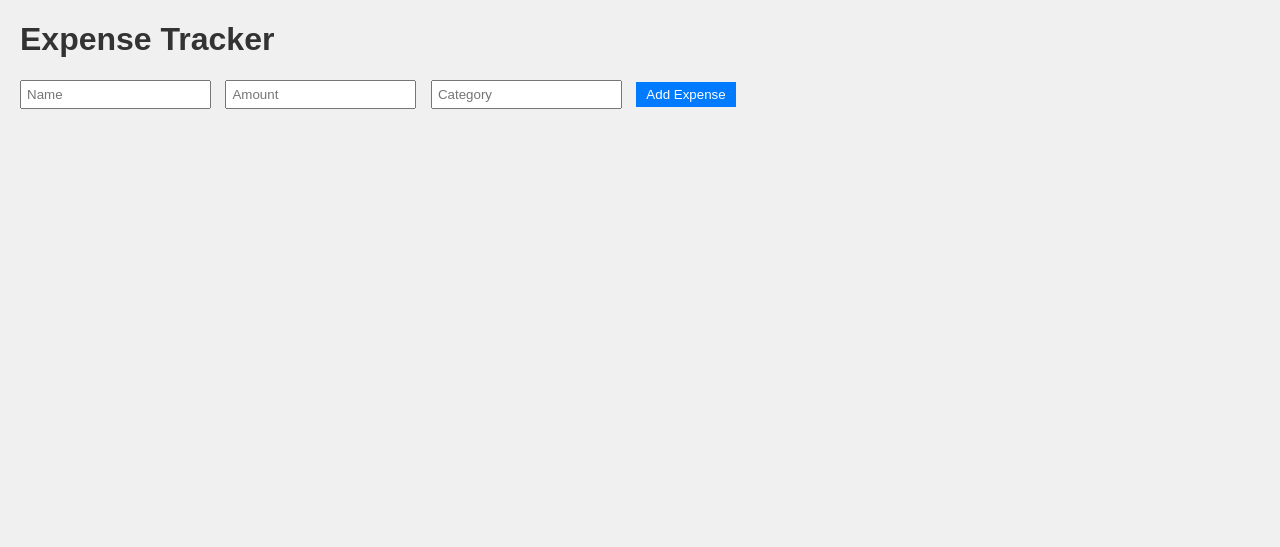
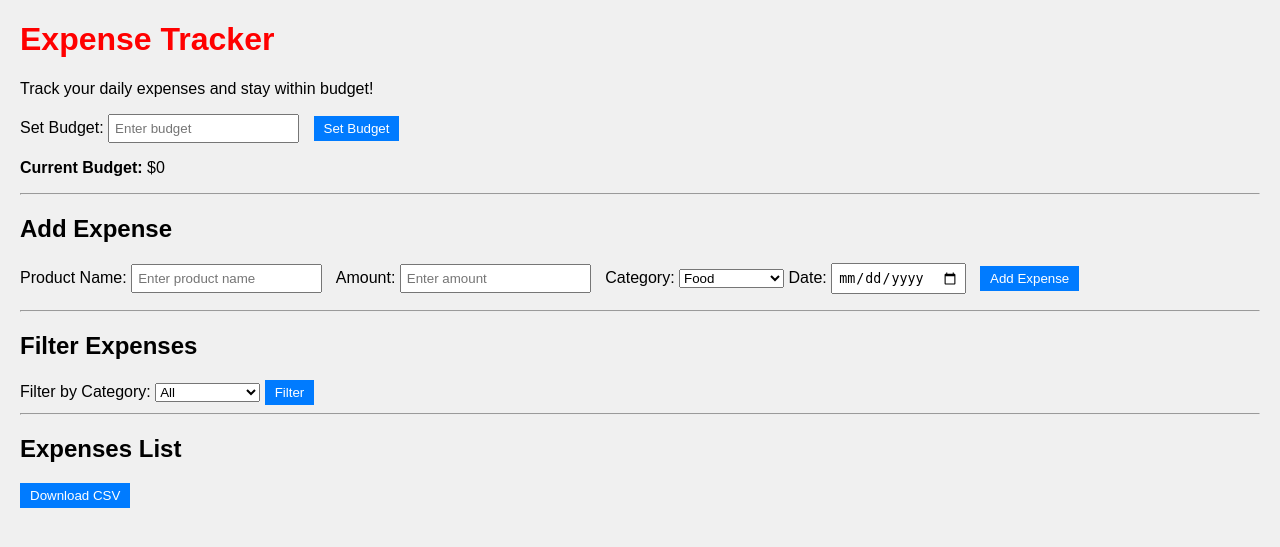
Before and after one commit to Bharathraj2107/Technoculture-Research-python-internship, a Django app: page / in a window 1280 px wide. Shown: the top 547 px of the page. Run offline with Django 5.2, Linux system fonts and the light colour scheme; parts of the project's set-up code (start-up, migrations or seed data) failed here and were passed over.

Commit message:
fourth commit

```diff
--- a/expense-tracker/expense/urls.py
+++ b/expense-tracker/expense/urls.py
@@ -1,12 +1,21 @@
+# from django.contrib import admin
+# from django.urls import path
+# from django.views.generic import TemplateView
+# from .views import index
+
+# urlpatterns = [
+#     path('admin/', admin.site.urls),
+
+#     path('', TemplateView.as_view(template_name="index.html"), name="home"),  # Serve frontend
+
+
+
+# ]
 from django.contrib import admin
 from django.urls import path
-from django.views.generic import TemplateView
-from django.http import HttpResponse
+from expenses.views import index  # Import the index view from the expenses app
 
 urlpatterns = [
     path('admin/', admin.site.urls),
-    path('', TemplateView.as_view(template_name="index.html"), name="home"),  # Serve frontend
-    path('',lambda request:HttpResponse("Django is working!"))
-
-
+    path('', index, name='index'),  # Set the root URL to load the index page
 ]
--- /dev/null
+++ b/expense-tracker/expenses.csv
@@ -0,0 +1,3 @@
+Name,Amount,Category,Date
+vegetables,50.0,Food,2025-03-14
+petrol,50.0,Transport,2025-03-14
--- a/expense-tracker/expenses/models.py
+++ b/expense-tracker/expenses/models.py
@@ -1,10 +1,10 @@
 from django.db import models
 
 class Expense(models.Model):
-    title = models.CharField(max_length=255)#fields in the database
+    title = models.CharField(max_length=255)
     amount = models.DecimalField(max_digits=10, decimal_places=2)
     category = models.CharField(max_length=100)
     created_at = models.DateTimeField(auto_now_add=True)
 
     def __str__(self):
-        return self.title
+        return f"{self.title} - ${self.amount} ({self.category})"
--- a/expense-tracker/expenses/static/styles.css
+++ b/expense-tracker/expenses/static/styles.css
@@ -5,7 +5,7 @@ body {
 }
 
 h1 {
-    color: #333;
+    color:Red;
 }
 
 form {
--- a/expense-tracker/expenses/templates/index.html
+++ b/expense-tracker/expenses/templates/index.html
@@ -9,46 +9,164 @@
 </head>
 <body>
     <h1>Expense Tracker</h1>
-    <form id="expenseForm">
-        <input type="text" id="name" placeholder="Name" required>
-        <input type="number" id="amount" placeholder="Amount" required>
-        <input type="text" id="category" placeholder="Category" required>
-        <button type="submit">Add Expense</button>
-    </form>
+    <p>Track your daily expenses and stay within budget!</p>
+
+    <!-- Budget Input -->
+    <label for="budget">Set Budget:</label>
+    <input type="number" id="budget" placeholder="Enter budget">
+    <button onclick="setBudget()">Set Budget</button>
+    <p><strong>Current Budget: </strong><span id="currentBudget">$0</span></p>
+
+    <hr>
+
+    <!-- Add Expense Form -->
+    <h2>Add Expense</h2>
+    <label for="name">Product Name:</label>
+    <input type="text" id="name" placeholder="Enter product name">
+
+    <label for="amount">Amount:</label>
+    <input type="number" id="amount" placeholder="Enter amount">
+
+    <label for="category">Category:</label>
+    <select id="category">
+        <option value="Food">Food</option>
+        <option value="Transport">Transport</option>
+        <option value="Entertainment">Entertainment</option>
+        <option value="Shopping">Shopping</option>
+        <option value="Other">Other</option>
+    </select>
+
+    <label for="date">Date:</label>
+    <input type="date" id="date">
+
+    <button onclick="addExpense()">Add Expense</button>
+
+    <p id="errorMessage" style="color: red;"></p>
+
+    <hr>
+
+    <!-- Filter Expenses -->
+    <h2>Filter Expenses</h2>
+    <label for="filterCategory">Filter by Category:</label>
+    <select id="filterCategory">
+        <option value="All">All</option>
+        <option value="Food">Food</option>
+        <option value="Transport">Transport</option>
+        <option value="Entertainment">Entertainment</option>
+        <option value="Shopping">Shopping</option>
+        <option value="Other">Other</option>
+    </select>
+    <button onclick="filterExpenses()">Filter</button>
+
+    <hr>
+
+    <!-- Expenses List -->
+    <h2>Expenses List</h2>
     <ul id="expenseList"></ul>
 
+    <!-- Download CSV -->
+    <button onclick="downloadCSV()">Download CSV</button>
+
     <script>
-        const form = document.getElementById('expenseForm');
-        const expenseList = document.getElementById('expenseList');
+        const API_URL = "http://127.0.0.1:9000/api/expenses/";
 
-        async function fetchExpenses() {
-            const response = await fetch('http://127.0.0.1:9000/api/expenses/');
-            const expenses = await response.json();
-            expenseList.innerHTML = '';
-            expenses.forEach(exp => {
-                const li = document.createElement('li');
-                li.textContent = `${exp.name} - $${exp.amount} (${exp.category})`;
-                expenseList.appendChild(li);
-            });
+        //  Ensure fresh data is fetched on page load
+        document.addEventListener("DOMContentLoaded", () => {
+            fetchExpenses();
+            getBudget();
+        });
+
+        async function setBudget() {
+            const amount = document.getElementById("budget").value;
+            if (!amount) {
+                alert("Please enter a valid budget amount.");
+                return;
+            }
+
+            try {
+                const response = await fetch(`${API_URL}budget/`, {
+                    method: "POST",
+                    headers: { "Content-Type": "application/json" },
+                    body: JSON.stringify({ amount: parseFloat(amount) })
+                });
+
+                const data = await response.json();
+                document.getElementById("currentBudget").innerText = `$${data.budget}`;
+                alert("Budget set successfully!");
+            } catch (error) {
+                console.error("Error setting budget:", error);
+            }
         }
 
-        form.addEventListener('submit', async (e) => {
-            e.preventDefault();
-            const name = document.getElementById('name').value;
-            const amount = parseFloat(document.getElementById('amount').value);
-            const category = document.getElementById('category').value;
+        async function getBudget() {
+            try {
+                const response = await fetch(`${API_URL}budget/?t=${new Date().getTime()}`);
+                if (response.ok) {
+                    const data = await response.json();
+                    document.getElementById("currentBudget").innerText = `$${data.budget}`;
+                }
+            } catch (error) {
+                console.error("Error fetching budget:", error);
+            }
+        }
 
-            await fetch('http://127.0.0.1:9000/api/expenses/', {
-                method: 'POST',
-                headers: { 'Content-Type': 'application/json' },
-                body: JSON.stringify({ name, amount, category }),
-            });
+        async function addExpense() {
+            const name = document.getElementById("name").value.trim();
+            const amount = parseFloat(document.getElementById("amount").value);
+            const category = document.getElementById("category").value;
+            const date = document.getElementById("date").value;
+            const errorMessage = document.getElementById("errorMessage");
 
-            form.reset();
-            fetchExpenses();
-        });
+            if (!name || !amount || !category || !date) {
+                alert("Please fill in all fields.");
+                return;
+            }
 
-        fetchExpenses();
+            try {
+                const response = await fetch(`${API_URL}add/`, {
+                    method: "POST",
+                    headers: { "Content-Type": "application/json" },
+                    body: JSON.stringify({ name, amount, category, date })
+                });
+
+                const data = await response.json();
+                if (response.ok) {
+                    alert("Expense added successfully!");
+                    errorMessage.innerText = "";
+                    fetchExpenses(); // Refresh list
+                } else {
+                    errorMessage.innerText = data.detail || "Failed to add expense.";
+                }
+            } catch (error) {
+                console.error("Error adding expense:", error);
+            }
+        }
+
+        async function fetchExpenses(category = "All") {
+            try {
+                const response = await fetch(`${API_URL}list/?category=${category}&t=${new Date().getTime()}`);
+                const expenses = await response.json();
+
+                const expenseList = document.getElementById("expenseList");
+                expenseList.innerHTML = ""; //  Clear UI before updating
+                expenses.forEach(exp => {
+                    const li = document.createElement("li");
+                    li.textContent = `${exp.name} - $${exp.amount} (${exp.category})`;
+                    expenseList.appendChild(li);
+                });
+            } catch (error) {
+                console.error("Error fetching expenses:", error);
+            }
+        }
+
+        function filterExpenses() {
+            const category = document.getElementById("filterCategory").value;
+            fetchExpenses(category);
+        }
+
+        async function downloadCSV() {
+            window.location.href = `${API_URL}download/`;
+        }
     </script>
 </body>
 </html>
--- a/expense-tracker/expenses/views.py
+++ b/expense-tracker/expenses/views.py
@@ -2,8 +2,12 @@ from fastapi import APIRouter
 from expenses.models import Expense
 from expenses.serializers import ExpenseSchema
 from django.db import transaction
+from django.shortcuts import render
+router = APIRouter()
 
-router = APIRouter()
+
+def index(request):
+    return render(request, "index.html")
 
 @router.post("/expenses/", response_model=ExpenseSchema)
 def create_expense(expense: ExpenseSchema):
```
Also changed, not shown: expense-tracker/expense/settings.py (+21 -37 lines), expense-tracker/expenses/api.py (+5 -8 lines), expense-tracker/main.py (+68 -14 lines).
